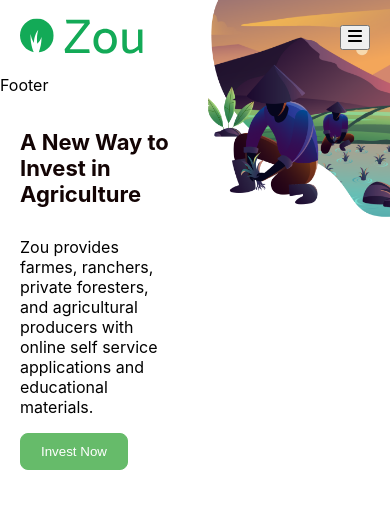
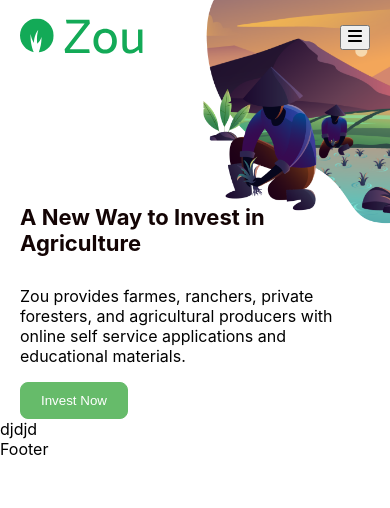
Before and after one commit to mesu-ai/zoh-farm-landingpage, a React (Create React App) app: page / in a window 390 px wide. Shown: the top 508 px of the page. Built offline with nearby package versions, Linux system fonts and the light colour scheme.

Commit message:
update banner

```diff
--- a/src/components/molecules/Banner.jsx
+++ b/src/components/molecules/Banner.jsx
@@ -19,7 +19,7 @@ const Banner = () => {
       </div>
       <img
         // style={{ position: 'absolute', top: 0, right: 0, width: '50vw' }}
-        style={{width:'100%'}}
+        style={{width:'50vw',position: 'absolute', top: 0, right: 0,}}
         src={banner}
         alt=''
       />
--- a/src/components/molecules/Banner.scss
+++ b/src/components/molecules/Banner.scss
@@ -3,18 +3,8 @@
 
 
 #banner .banner-container{
-  // @include h-centered(start);
 
-  // height: 100vh;
-  // width: 50vw;
-
-  position: absolute;
-  top: 0;
-
-  width: 100%;
-  display: grid;
-  grid-template-columns:repeat(2,1fr);
-  gap: 10px;
+  @include grid-cols-divided(2,1fr)
 
 
 }
--- a/src/layouts/footer/Footer.jsx
+++ b/src/layouts/footer/Footer.jsx
@@ -2,7 +2,7 @@ import React from 'react';
 
 const Footer = () => {
   return (
-    <footer>
+    <footer >
       Footer
 
     </footer>
--- a/src/pages/home/Home.jsx
+++ b/src/pages/home/Home.jsx
@@ -3,8 +3,12 @@ import Banner from '../../components/molecules/Banner';
 
 const Home = () => {
   return (
-    <div>
+    <div style={{}}>
       <Banner/>
+      <div >
+        djdjd
+
+      </div>
     </div>
   );
 };
--- a/src/styles/common-styles.scss
+++ b/src/styles/common-styles.scss
@@ -29,6 +29,12 @@
     margin-right: auto;
 }
 
+@mixin grid-cols-divided($col,$size){
+  width: 100%;
+  display: grid;
+  grid-template-columns:repeat($col,$size);
+  gap: 10px;
+}
 @mixin button-style ($bg-color, $color,$border-color,) {
   z-index: 100;
   background-color: $bg-color;
--- a/src/styles/responsive.scss
+++ b/src/styles/responsive.scss
@@ -1,6 +1,5 @@
 @import './_variables';
 @import './common-styles.scss';
-
 
 // container responsiveness
 
@@ -32,8 +31,6 @@
   }
 }
 
-
-
 // header style
 @media only screen and (min-width: 768px) {
   #header .desktop-menubar {
@@ -47,31 +44,28 @@
   }
 }
 
-
-
-
 // banner style
-@media only screen and (max-width:992px) {
-  #banner .banner-title{
-    @include title-style(24px,rgb(19, 4, 4),bold);
+@media only screen and (max-width: 992px) {
+  #banner .banner-title {
+    @include title-style(24px, rgb(19, 4, 4), bold);
   }
-  #banner .banner-text{
+  #banner .banner-text {
     font-size: 16px;
   }
-
 }
 
-@media only screen and (max-width:768px) {
-
+@media only screen and (max-width: 500px) {
+  #banner .banner-container {
+    @include grid-cols-divided(1, 1fr);
+  }
   #banner .banner-description{
-   margin-top: 100px;
+    margin-top: 100px
   }
 
-  #banner .banner-title{
-    @include title-style(22px,rgb(19, 4, 4),bold);
+  #banner .banner-title {
+    @include title-style(22px, rgb(19, 4, 4), bold);
   }
-  #banner .banner-text{
+  #banner .banner-text {
     font-size: 16px;
   }
-
 }
```
